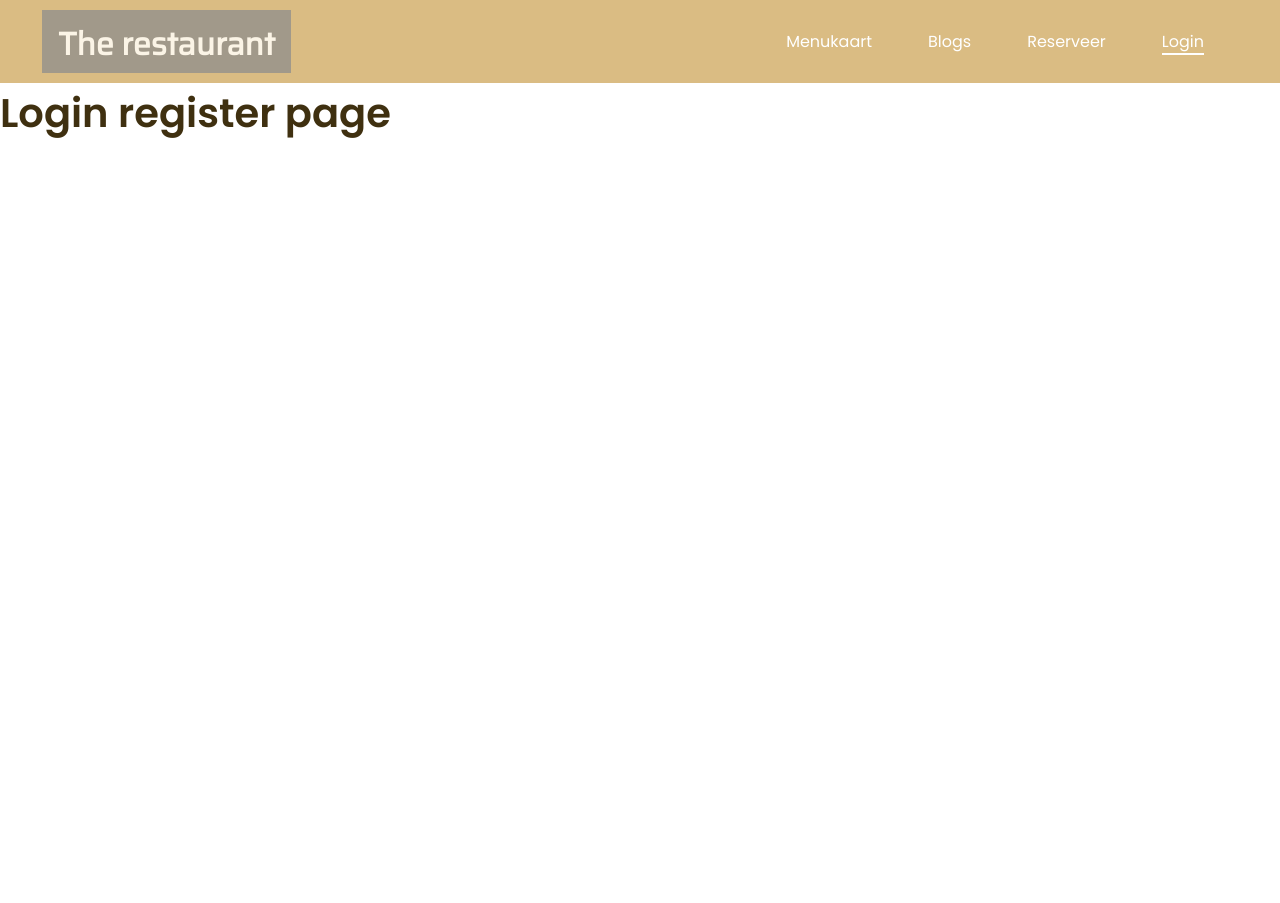
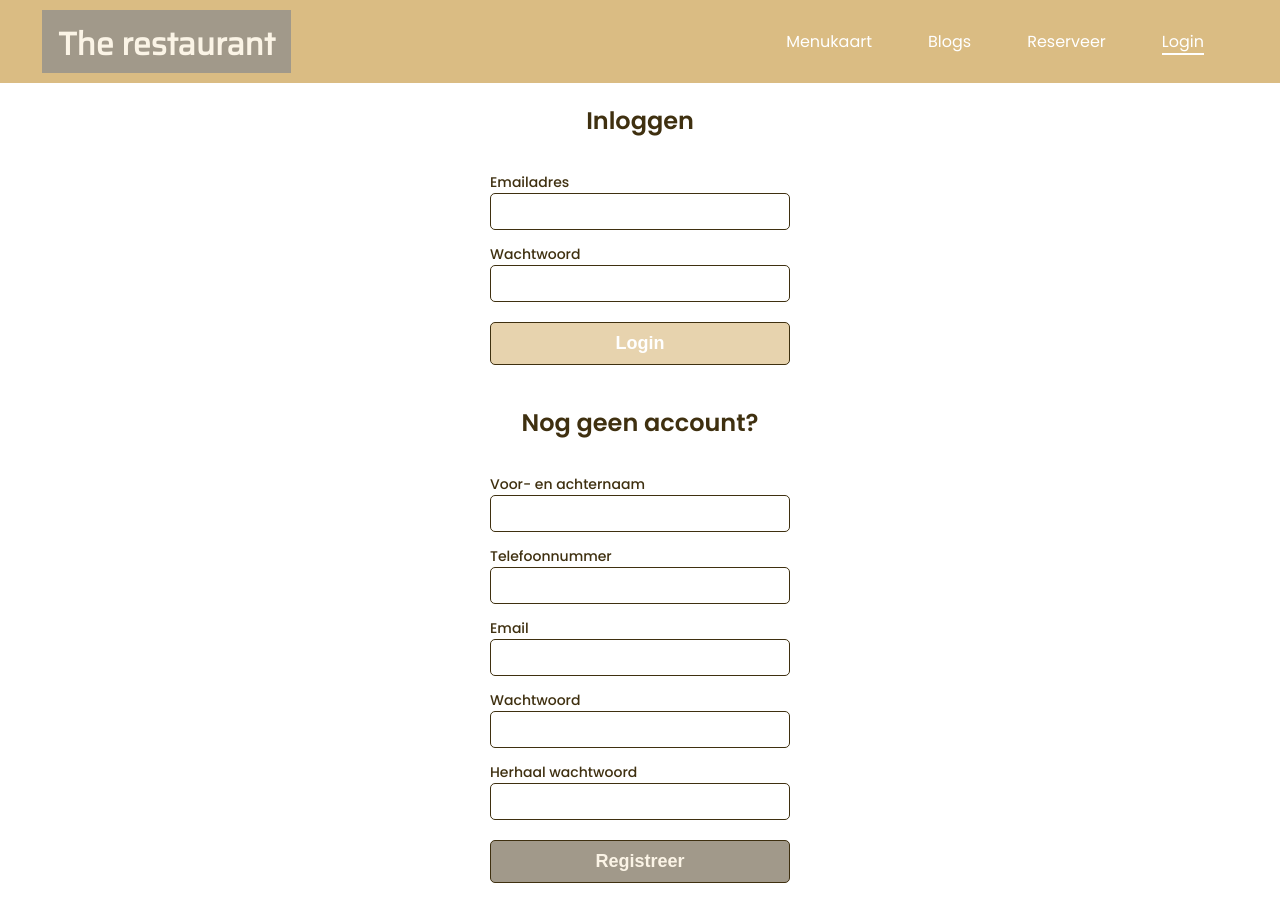
Before and after one commit to mkrib/fe-eindopdracht, a React (Vite) app: page /login in a window 1280 px wide. Before the commit the page ends 800 px from the top, so only its background shows below. Built offline with nearby package versions, Linux system fonts and the light colour scheme; the HTML template or start-up script is replaced by a standard one.

Commit message:
global setup login and reservation page

```diff
--- a/src/pages/home/Home.css
+++ b/src/pages/home/Home.css
@@ -105,6 +105,7 @@ footer {
     justify-content: space-between;
     flex-basis: 1200px;
     padding: 40px 0;
+    margin: 0 20px;
 }
 
 footer h4 {
--- a/src/pages/loginRegister/LoginRegister.css
+++ b/src/pages/loginRegister/LoginRegister.css
@@ -0,0 +1,43 @@
+.form-login, .form-register {
+    display: flex;
+    flex-direction: column;
+    min-width: 300px;
+}
+
+.form-login label, .form-register label {
+    margin-top: 14px;
+    font-weight: 500;
+    font-size: 14px;
+}
+
+.form-login input, .form-register input {
+    border-radius: 5px;
+    border: 1px solid var(--darkbrown);
+    padding: 10px;
+}
+
+.inner-container h3 {
+    margin: 20px 0;
+}
+
+.btn-login {
+    background-color: var(--mediumbeige);
+    color: var(--white);
+    padding: 10px 30px;
+    margin: 20px 0;
+    border: 1px solid var(--darkbrown);
+    border-radius: 5px;
+    font-size: 18px;
+    font-weight: 600;
+}
+
+.btn-register {
+    background-color: var(--taupegrey);
+    color: var(--offwhite);
+    padding: 10px 30px;
+    margin: 20px 0;
+    border: 1px solid var(--darkbrown);
+    border-radius: 5px;
+    font-size: 18px;
+    font-weight: 600;
+}
--- a/src/pages/loginRegister/LoginRegister.jsx
+++ b/src/pages/loginRegister/LoginRegister.jsx
@@ -1,8 +1,38 @@
+import './LoginRegister.css'
+
 const LoginRegister = () => {
     return (
-        <div>
-            <h1>Login register page</h1>
-        </div>
+        <>
+            <main className="outer-container">
+                <section className="inner-container">
+
+                    <h3>Inloggen</h3>
+                    <form className="form-login">
+                        <label htmlFor="email">Emailadres</label>
+                        <input type="email" id="email" name="email" required/>
+                        <label htmlFor="password">Wachtwoord</label>
+                        <input type="password" id="password" name="password" required/>
+                        <button className="btn-login" type="submit">Login</button>
+                    </form>
+
+                    <h3>Nog geen account?</h3>
+                    <form className="form-register">
+                        <label htmlFor="fullname">Voor- en achternaam</label>
+                        <input type="text" id="fullname" name="fullname" required/>
+                        <label htmlFor="phonenumber">Telefoonnummer</label>
+                        <input type="tel" id="phonenumber" name="phonenumber" required/>
+                        <label htmlFor="email">Email</label>
+                        <input type="email" id="email" name="email" required/>
+                        <label htmlFor="password">Wachtwoord</label>
+                        <input type="password" id="password" name="password" required/>
+                        <label htmlFor="password">Herhaal wachtwoord</label>
+                        <input type="password" id="password" name="password" required/>
+                        <button className="btn-register" type="submit">Registreer</button>
+                    </form>
+                </section>
+
+            </main>
+        </>
     );
 };
 
--- a/src/pages/makeReservation/MakeReservation.css
+++ b/src/pages/makeReservation/MakeReservation.css
@@ -0,0 +1,17 @@
+.form-make-reservation {
+    display: flex;
+    flex-direction: column;
+    min-width: 300px;
+}
+
+.form-make-reservation label {
+    margin-top: 14px;
+    font-weight: 500;
+    font-size: 14px;
+}
+
+.form-make-reservation input, .form-make-reservation textarea {
+    border-radius: 5px;
+    border: 1px solid var(--darkbrown);
+    padding: 10px;
+}
--- a/src/pages/makeReservation/MakeReservation.jsx
+++ b/src/pages/makeReservation/MakeReservation.jsx
@@ -1,8 +1,24 @@
+import './MakeReservation.css';
 const MakeReservation = () => {
     return (
-        <div>
-            <h1>Make Reservation</h1>
-        </div>
+        <>
+            <main className="outer-container">
+                <section className="inner-container">
+
+                    <h3>Reserveren</h3>
+                    <form className="form-make-reservation">
+                        <label htmlFor="date">Datum</label>
+                        <input type="date" id="date" name="date" required/>
+                        <label htmlFor="time">Tijd</label>
+                        <input type="time" id="time" name="time" required/>
+                        <label htmlFor="special-request">Speciaal verzoek</label>
+                        <textarea id="special-request" name="special-request"/>
+                        <button className="btn-login" type="submit">Reserveer</button>
+                    </form>
+                </section>
+
+            </main>
+        </>
     );
 };
 
```
